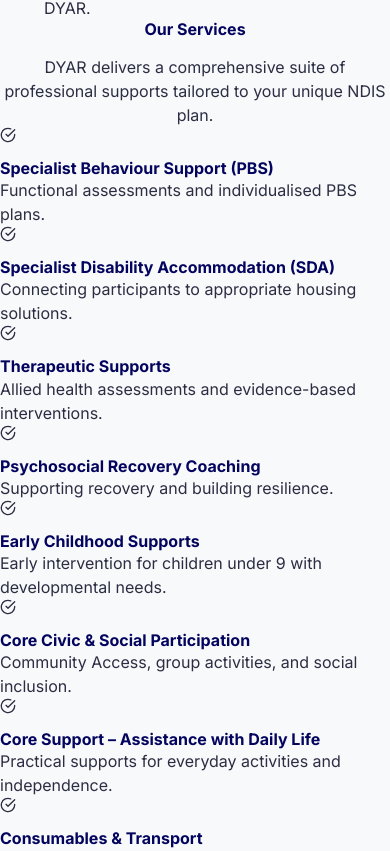
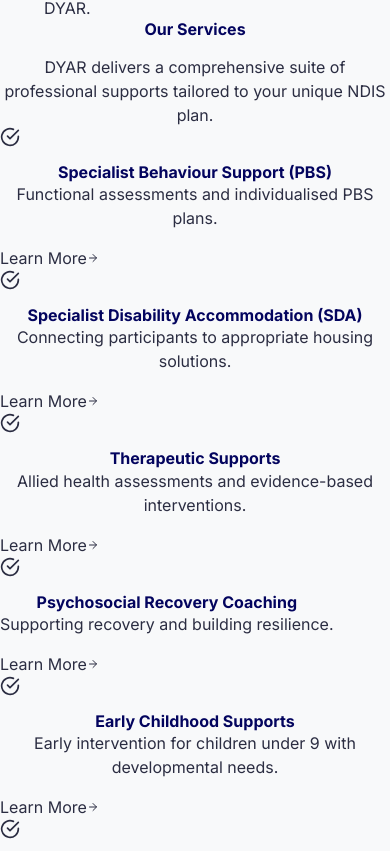
Before and after one commit to dyaritproject/dyartemproject, a React (Vite) app in the folder frontend/: page / in a window 390 px wide. Shown: the part 1033-1884 px from the top of the page. Built offline with nearby package versions, Linux system fonts and the light colour scheme; the HTML template or start-up script is replaced by a standard one.

Commit message:
feat: Implement multilingual, interactive service modals with pricing and FAQs on Home page

```diff
--- a/frontend/src/pages/Home.tsx
+++ b/frontend/src/pages/Home.tsx
@@ -1,6 +1,7 @@
-import { useState } from 'react';
+import { useState, useEffect } from 'react';
 import { Link } from 'react-router-dom';
-import { ArrowRight, ShieldCheck, CheckCircle, Phone, Mail, AlertTriangle, Globe } from 'lucide-react';
+import { ArrowRight, ShieldCheck, CheckCircle, Phone, Mail, AlertTriangle, Globe, X, DollarSign, HelpCircle, Info } from 'lucide-react';
+import { servicesTranslations } from '../data/servicesData';
 
 const stepTranslations = {
   en: {
@@ -108,18 +109,22 @@
 
 const Home = () => {
   const [selectedLang, setSelectedLang] = useState('en');
-  const t = stepTranslations[selectedLang as keyof typeof stepTranslations];
-  const currentDir = languages.find(l => l.code === selectedLang)?.dir || 'ltr';
-  const services = [
-    { name: 'Specialist Behaviour Support (PBS)', desc: 'Functional assessments and individualised PBS plans.' },
-    { name: 'Specialist Disability Accommodation (SDA)', desc: 'Connecting participants to appropriate housing solutions.' },
-    { name: 'Therapeutic Supports', desc: 'Allied health assessments and evidence-based interventions.' },
-    { name: 'Psychosocial Recovery Coaching', desc: 'Supporting recovery and building resilience.' },
-    { name: 'Early Childhood Supports', desc: 'Early intervention for children under 9 with developmental needs.' },
-    { name: 'Core Civic & Social Participation', desc: 'Community Access, group activities, and social inclusion.' },
-    { name: 'Core Support – Assistance with Daily Life', desc: 'Practical supports for everyday activities and independence.' },
-    { name: 'Consumables & Transport', desc: 'Essential consumable supports and travel assistance.' },
-  ];
+  const [selectedServiceId, setSelectedServiceId] = useState<string | null>(null);
+
+  const stepT = stepTranslations[selectedLang as keyof typeof stepTranslations] || stepTranslations.en;
+  const serviceT = servicesTranslations[selectedLang as keyof typeof servicesTranslations] || servicesTranslations.en;
+  const currentDir = ['ar', 'fa'].includes(selectedLang) ? 'rtl' : 'ltr';
+
+  // Lock body scroll when modal is open
+  useEffect(() => {
+    if (selectedServiceId) {
+      document.body.style.overflow = 'hidden';
+    } else {
+      document.body.style.overflow = 'unset';
+    }
+    return () => { document.body.style.overflow = 'unset'; };
+  }, [selectedServiceId]);
+
 
   return (
     <div className="font-sans text-gray-800 bg-white min-h-screen">
@@ -195,15 +200,22 @@
               DYAR delivers a comprehensive suite of professional supports tailored to your unique NDIS plan.
             </p>
           </div>
-          <div className="grid sm:grid-cols-2 lg:grid-cols-3 gap-5">
-            {services.map((service, i) => (
-              <div key={i} className="bg-white rounded-2xl p-6 border border-gray-100 hover:border-purple-200 hover:shadow-md transition-all">
-                <div className="w-8 h-8 rounded-full bg-purple-100 flex items-center justify-center mb-4">
-                  <CheckCircle size={16} className="text-purple-600" />
+          <div className="grid sm:grid-cols-2 lg:grid-cols-3 gap-5" dir={currentDir}>
+            {Object.entries(serviceT.services).map(([id, service]) => (
+              <button
+                key={id}
+                onClick={() => setSelectedServiceId(id)}
+                className="bg-white rounded-2xl p-6 border border-gray-100 hover:border-purple-300 hover:shadow-lg transition-all text-left group outline-none focus:ring-2 focus:ring-purple-500"
+              >
+                <div className="w-10 h-10 rounded-full bg-purple-50 flex items-center justify-center mb-4 group-hover:bg-[#6A0DAD] transition-colors">
+                  <CheckCircle size={20} className="text-[#6A0DAD] group-hover:text-white transition-colors" />
                 </div>
-                <h3 className="font-bold text-gray-900 mb-2 leading-tight">{service.name}</h3>
-                <p className="text-sm text-gray-500 leading-relaxed">{service.desc}</p>
-              </div>
+                <h3 className="font-bold text-gray-900 mb-2 leading-tight group-hover:text-[#6A0DAD] transition-colors">{service.title}</h3>
+                <p className="text-sm text-gray-500 leading-relaxed mb-4">{service.desc}</p>
+                <span className="text-xs font-bold text-purple-600 flex items-center gap-1 opacity-0 group-hover:opacity-100 transition-opacity">
+                  Learn More <ArrowRight size={12} />
+                </span>
+              </button>
             ))}
           </div>
           <div className="text-center mt-10">
@@ -219,10 +231,10 @@
         <div className="max-w-7xl mx-auto px-4 sm:px-6 lg:px-8">
           <div className="text-center mb-10">
             <h2 className="text-3xl md:text-5xl font-bold text-gray-900 mb-4 tracking-tight" dir={currentDir}>
-              {t.title} <span className="text-[#6A0DAD]">{t.titleHL}</span>
+              {stepT.title} <span className="text-[#6A0DAD]">{stepT.titleHL}</span>
             </h2>
             <p className="text-gray-600 max-w-2xl mx-auto text-lg" dir={currentDir}>
-              {t.subtitle}
+              {stepT.subtitle}
             </p>
           </div>
 
@@ -245,33 +257,96 @@
             {/* Step 1 */}
             <div className="relative text-center">
               <div className="w-16 h-16 mx-auto bg-purple-100 text-purple-600 rounded-full flex items-center justify-center font-bold text-2xl mb-6 relative z-10">1</div>
-              <h3 className="text-xl font-bold text-gray-900 mb-3">{t.s1Title}</h3>
-              <p className="text-gray-600 text-sm leading-relaxed">{t.s1Desc}</p>
+              <h3 className="text-xl font-bold text-gray-900 mb-3">{stepT.s1Title}</h3>
+              <p className="text-gray-600 text-sm leading-relaxed">{stepT.s1Desc}</p>
               <div className={`hidden md:block absolute top-8 ${currentDir === 'rtl' ? 'right-[60%]' : 'left-[60%]'} w-[80%] border-t-2 border-dashed border-purple-200 -z-10`}></div>
             </div>
             {/* Step 2 */}
             <div className="relative text-center">
               <div className="w-16 h-16 mx-auto bg-blue-100 text-blue-600 rounded-full flex items-center justify-center font-bold text-2xl mb-6 relative z-10">2</div>
-              <h3 className="text-xl font-bold text-gray-900 mb-3">{t.s2Title}</h3>
-              <p className="text-gray-600 text-sm leading-relaxed">{t.s2Desc}</p>
+              <h3 className="text-xl font-bold text-gray-900 mb-3">{stepT.s2Title}</h3>
+              <p className="text-gray-600 text-sm leading-relaxed">{stepT.s2Desc}</p>
               <div className={`hidden md:block absolute top-8 ${currentDir === 'rtl' ? 'right-[60%]' : 'left-[60%]'} w-[80%] border-t-2 border-dashed border-blue-200 -z-10`}></div>
             </div>
             {/* Step 3 */}
             <div className="relative text-center">
               <div className="w-16 h-16 mx-auto bg-emerald-100 text-emerald-600 rounded-full flex items-center justify-center font-bold text-2xl mb-6 relative z-10">3</div>
-              <h3 className="text-xl font-bold text-gray-900 mb-3">{t.s3Title}</h3>
-              <p className="text-gray-600 text-sm leading-relaxed">{t.s3Desc}</p>
+              <h3 className="text-xl font-bold text-gray-900 mb-3">{stepT.s3Title}</h3>
+              <p className="text-gray-600 text-sm leading-relaxed">{stepT.s3Desc}</p>
               <div className={`hidden md:block absolute top-8 ${currentDir === 'rtl' ? 'right-[60%]' : 'left-[60%]'} w-[80%] border-t-2 border-dashed border-emerald-200 -z-10`}></div>
             </div>
             {/* Step 4 */}
             <div className="relative text-center">
               <div className="w-16 h-16 mx-auto bg-rose-100 text-rose-600 rounded-full flex items-center justify-center font-bold text-2xl mb-6 relative z-10">4</div>
-              <h3 className="text-xl font-bold text-gray-900 mb-3">{t.s4Title}</h3>
-              <p className="text-gray-600 text-sm leading-relaxed">{t.s4Desc}</p>
+              <h3 className="text-xl font-bold text-gray-900 mb-3">{stepT.s4Title}</h3>
+              <p className="text-gray-600 text-sm leading-relaxed">{stepT.s4Desc}</p>
             </div>
           </div>
         </div>
       </section>
+
+      {/* Service Modal Overlay */}
+      {selectedServiceId && (
+        <div className="fixed inset-0 z-50 flex items-center justify-center p-4 sm:p-6 bg-black/40 backdrop-blur-sm" dir={currentDir}>
+          <div className="bg-white w-full max-w-2xl max-h-[90vh] overflow-y-auto rounded-3xl shadow-2xl relative animate-in fade-in zoom-in duration-200">
+            {/* Modal Header */}
+            <div className="sticky top-0 bg-white/90 backdrop-blur-md border-b border-gray-100 px-6 py-5 flex items-center justify-between z-10">
+              <h3 className="text-xl md:text-2xl font-bold text-gray-900 pr-8">
+                {serviceT.services[selectedServiceId as keyof typeof serviceT.services]?.title}
+              </h3>
+              <button
+                onClick={() => setSelectedServiceId(null)}
+                className="w-10 h-10 rounded-full bg-gray-100 hover:bg-gray-200 text-gray-600 flex items-center justify-center transition-colors absolute top-4 right-4 rtl:left-4 rtl:right-auto"
+                aria-label={serviceT.closeBtn}
+              >
+                <X size={20} />
+              </button>
+            </div>
+
+            {/* Modal Body */}
+            <div className="p-6 md:p-8 space-y-8">
+              {/* Explanation Block */}
+              <div className="bg-purple-50/50 rounded-2xl p-6 border border-purple-100">
+                <div className="flex items-center gap-2 mb-3">
+                  <Info size={18} className="text-purple-600" />
+                  <h4 className="font-bold text-purple-900 uppercase tracking-wider text-xs">Overview</h4>
+                </div>
+                <p className="text-gray-700 leading-relaxed">
+                  {serviceT.services[selectedServiceId as keyof typeof serviceT.services]?.explanation}
+                </p>
+              </div>
+
+              {/* Pricing Block */}
+              <div>
+                <div className="flex items-center gap-2 mb-4">
+                  <DollarSign size={20} className="text-emerald-600" />
+                  <h4 className="font-bold text-gray-900 text-lg">{serviceT.priceLabel}</h4>
+                </div>
+                <p className="text-gray-600 leading-relaxed bg-gray-50 p-5 rounded-xl border border-gray-100">
+                  {serviceT.services[selectedServiceId as keyof typeof serviceT.services]?.pricing}
+                </p>
+              </div>
+
+              {/* FAQ Block */}
+              <div>
+                <div className="flex items-center gap-2 mb-5 border-b border-gray-100 pb-3">
+                  <HelpCircle size={20} className="text-blue-600" />
+                  <h4 className="font-bold text-gray-900 text-lg">{serviceT.faqLabel}</h4>
+                </div>
+                <div className="space-y-4">
+                  {serviceT.services[selectedServiceId as keyof typeof serviceT.services]?.faqs.map((faq, idx) => (
+                    <div key={idx} className="bg-white">
+                      <p className="font-bold text-gray-900 mb-1">{faq.q}</p>
+                      <p className="text-gray-600 text-sm leading-relaxed pl-4 border-l-2 border-blue-200">{faq.a}</p>
+                    </div>
+                  ))}
+                </div>
+              </div>
+
+            </div>
+          </div>
+        </div>
+      )}
 
     </div>
   );
```
